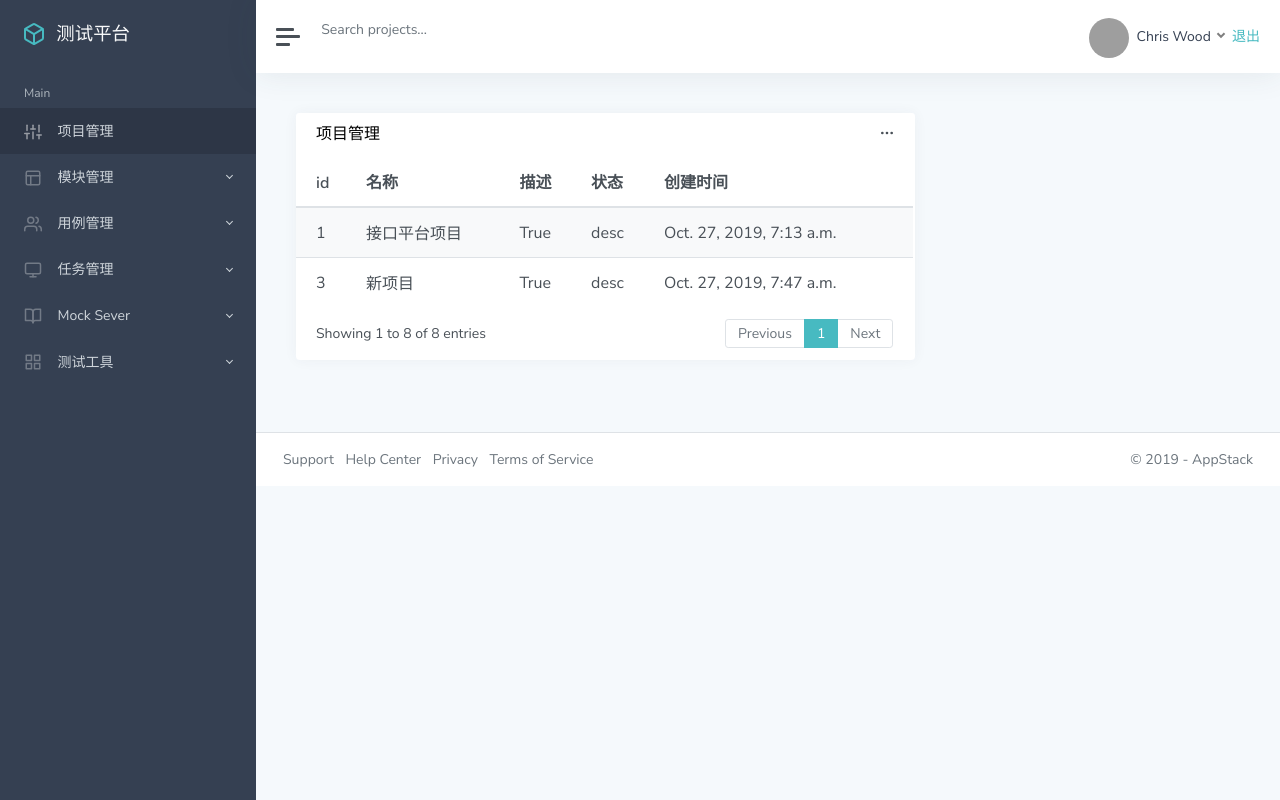
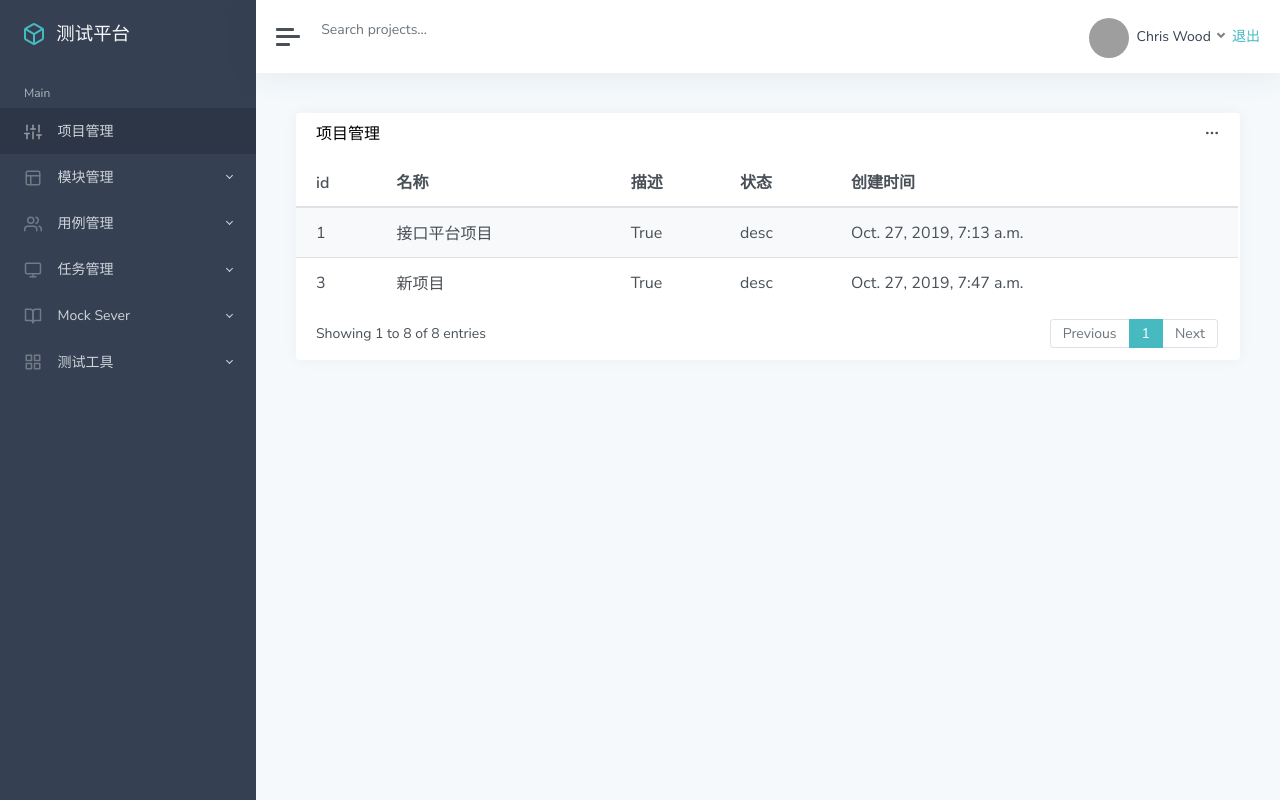
Before and after one commit to defnngj/test_dev3, a Django app: page /mange/ in a window 1280 px wide. Run offline with Django 3.2, Linux system fonts and the light colour scheme; a user stored in the database is signed in; data comes from the database, SQL or seed files in the repository; some libraries are stand-ins or nearby versions; grey boxes are pictures that could not be loaded.

Commit message:
前端页面优化

```diff
--- a/test_platform/templates/manage.html
+++ b/test_platform/templates/manage.html
@@ -1,7 +1,6 @@
 <html>
 <head>
 
-    <!--方式二-->
     <link href="/static/css/classic.css" rel='stylesheet' type='text/css'/>
     <link rel="shortcut icon" href="/static/favicon.ico"/>
     <!--<link href='https://htmlstream.com/preview/space-v1.5.0/assets/css/theme.css' rel='stylesheet'  type='text/css' />-->
@@ -12,7 +11,6 @@
     <nav id="sidebar" class="sidebar">
 
         <!--导航-->
-
         <div class="sidebar-content ">
             <a class="sidebar-brand" href="index.html">
                 <svg xmlns="http://www.w3.org/2000/svg" width="24" height="24" viewBox="0 0 24 24" fill="none"
@@ -121,9 +119,6 @@
                     </a>
                 </li>
             </ul>
-
-
-
         </div>
 
 
@@ -189,8 +184,6 @@
         <main class="content">
             <div class="container-fluid p-0">
 
-                <div class="row">
-                    <div class="col-12 col-lg-7 col-xl-8 d-flex">
                 <div class="card flex-fill">
                     <div class="card-header">
                         <div class="card-actions float-right">
@@ -228,28 +221,30 @@
                                        aria-describedby="datatables-dashboard-traffic_info">
                                     <thead>
                                     <tr role="row">
-                                                <th >id</th>
-                                                <th >名称</th>
-                                                <th >描述</th>
-                                                <th >状态</th>
-                                                <th >创建时间</th>
+                                        <th>id</th>
+                                        <th>名称</th>
+                                        <th>描述</th>
+                                        <th>状态</th>
+                                        <th>创建时间</th>
                                     </tr>
                                     </thead>
                                     <tbody>
 
                                     {% for p in projects %}
                                         <tr role="row" class="odd">
-                                                <td>{{p.id}}</td>
-                                                <td>{{p.name}}</td>
-                                                <td>{{p.status}}</td>
-                                                <td>{{p.describe}}</td>
-                                                <td>{{p.create_time}}</td>
+                                            <td>{{ p.id }}</td>
+                                            <td>{{ p.name }}</td>
+                                            <td>{{ p.status }}</td>
+                                            <td>{{ p.describe }}</td>
+                                            <td>{{ p.create_time }}</td>
                                         </tr>
                                     {% endfor %}
                                     </tbody>
                                 </table>
                             </div>
                         </div>
+
+                        <!-- 翻页 -->
                         <div class="row">
                             <div class="col-sm-12 col-md-5">
                                 <div class="dataTables_info" id="datatables-dashboard-traffic_info"
@@ -261,20 +256,23 @@
                                      id="datatables-dashboard-traffic_paginate">
                                     <ul class="pagination">
                                         <li class="paginate_button page-item previous disabled"
-                                                    id="datatables-dashboard-traffic_previous"><a href="#"
+                                            id="datatables-dashboard-traffic_previous">
+                                            <a href="#"
                                                aria-controls="datatables-dashboard-traffic"
                                                data-dt-idx="0"
                                                tabindex="0"
                                                class="page-link">Previous</a>
                                         </li>
-                                                <li class="paginate_button page-item active"><a href="#"
+                                        <li class="paginate_button page-item active">
+                                            <a href="#"
                                                aria-controls="datatables-dashboard-traffic"
                                                data-dt-idx="1"
                                                tabindex="0"
                                                class="page-link">1</a>
                                         </li>
                                         <li class="paginate_button page-item next disabled"
-                                                    id="datatables-dashboard-traffic_next"><a href="#"
+                                            id="datatables-dashboard-traffic_next">
+                                            <a href="#"
                                                aria-controls="datatables-dashboard-traffic"
                                                data-dt-idx="2"
                                                tabindex="0"
@@ -286,39 +284,10 @@
                         </div>
                     </div>
                 </div>
-                    </div>
-                </div>
 
             </div>
         </main>
 
-        <footer class="footer">
-            <div class="container-fluid">
-                <div class="row text-muted">
-                    <div class="col-6 text-left">
-                        <ul class="list-inline">
-                            <li class="list-inline-item">
-                                <a class="text-muted" href="#">Support</a>
-                            </li>
-                            <li class="list-inline-item">
-                                <a class="text-muted" href="#">Help Center</a>
-                            </li>
-                            <li class="list-inline-item">
-                                <a class="text-muted" href="#">Privacy</a>
-                            </li>
-                            <li class="list-inline-item">
-                                <a class="text-muted" href="#">Terms of Service</a>
-                            </li>
-                        </ul>
-                    </div>
-                    <div class="col-6 text-right">
-                        <p class="mb-0">
-                            © 2019 - <a href="index.html" class="text-muted">AppStack</a>
-                        </p>
-                    </div>
-                </div>
-            </div>
-        </footer>
     </div>
 </div>
 
```
Also changed, not shown: test_platform/templates/login.html (+15 -14 lines). Lines whose indentation alone changed are shown as unchanged.
